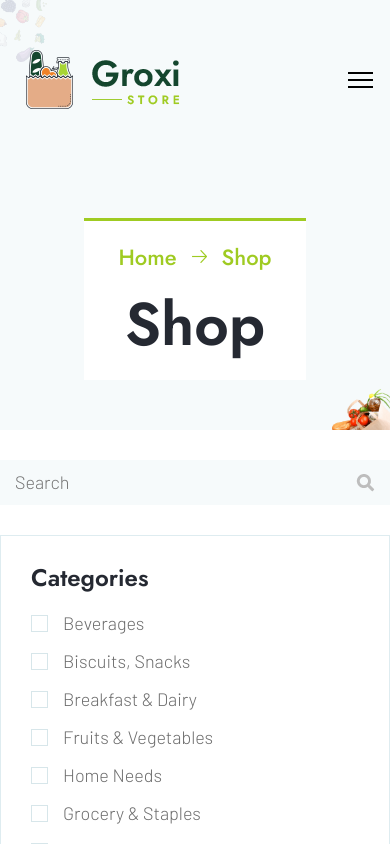
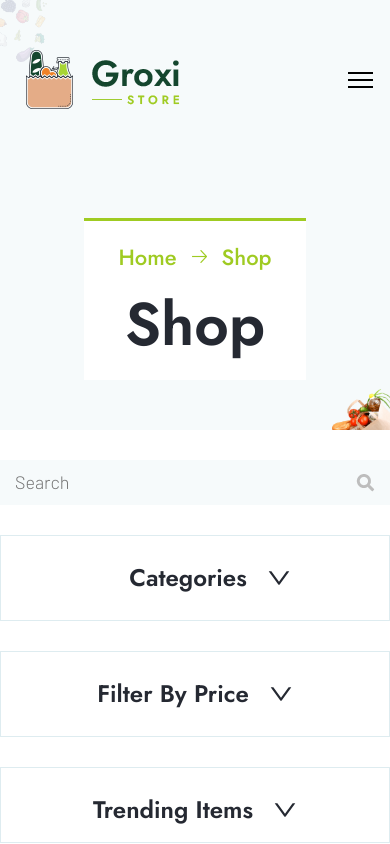
Before and after one commit to ilya-ozerov/groxi, a React (Create React App) app: page /shop in a window 390 px wide. Shown: the top 844 px of the page. Built offline with nearby package versions, Linux system fonts and the light colour scheme.

Commit message:
Added Collapses

```diff
--- a/src/сomponents/pages/ShopPage/ShopSection/ShopSidebar/ShopSidebar.scss
+++ b/src/сomponents/pages/ShopPage/ShopSection/ShopSidebar/ShopSidebar.scss
@@ -17,6 +17,18 @@
         padding: 30px 0px 30px 30px;
         border: 1px solid #deecf0;
         margin-bottom: 30px;
+        @media (max-width: 830px) {
+            display: none;
+        }
+    }
+    &__mobile-categories {
+        display: none;
+        @media (max-width: 830px) {
+            display: block;
+            padding: 30px 0px 30px 30px;
+            border: 1px solid #deecf0;
+            margin-bottom: 30px;
+        }
     }
     &__list {
         li {
@@ -40,6 +52,29 @@
         padding: 30px;
         border: 1px solid #deecf0;
         margin-bottom: 30px;
+        @media (max-width: 830px) {
+            display: none;
+        }
+    }
+    &__mobile-filter {
+        display: none;
+        @media (max-width: 830px) {
+            display: block;
+            padding: 30px;
+            border: 1px solid #deecf0;
+            margin-bottom: 30px;
+        }
+    }
+    &__trending {
+        @media (max-width: 830px) {
+            display: none;
+        }
+    }
+    &__mobile-trending {
+        display: none;
+        @media (max-width: 830px) {
+            display: block;
+        }
     }
     &__slider {
         .ant-slider-rail {
--- a/src/сomponents/pages/ShopPage/ShopSection/ShopSidebar/ShopSidebar.tsx
+++ b/src/сomponents/pages/ShopPage/ShopSection/ShopSidebar/ShopSidebar.tsx
@@ -1,4 +1,4 @@
-import React, { CSSProperties, useEffect, useState } from 'react';
+import React, { CSSProperties, useEffect, useLayoutEffect, useState } from 'react';
 import './ShopSidebar.scss';
 
 import { Rate, Slider } from 'antd';
@@ -8,6 +8,7 @@ import { selectCurrentFilter, selectTrending } from '../../../../../redux/produc
 import { useDispatch, useSelector } from 'react-redux';
 import { getTrendingProductsThunkCreator, productsActions } from '../../../../../redux/productsReducer';
 import { SidebarCategories } from './SidebarCategories/SidebarCategories';
+import { CollapseItem } from '../../../../common/Collapse/Collapse';
 
 const SidebarPriceFilter: React.FC<SidebarPriceFilterProps> = () => {
 
@@ -63,6 +64,7 @@ const SidebarPriceFilter: React.FC<SidebarPriceFilterProps> = () => {
   }
 
   return (
+    <React.Fragment>
       <div className="shop-sidebar__filter">
         <div className="shop-sidebar__title">Filter By Price</div>
         <div className="shop-sidebar__slider">
@@ -76,6 +78,21 @@ const SidebarPriceFilter: React.FC<SidebarPriceFilterProps> = () => {
 
         <span className="shop-sidebar__price-range">Price ${priceFilterValues[0]}-${priceFilterValues[1]}</span>
       </div>
+      <div className="shop-sidebar__mobile-filter">
+        <CollapseItem className="shop-sidebar__collapse" title="Filter By Price">
+          <div className="shop-sidebar__slider">
+            <Slider handleStyle={[handleStyle1, handleStyle2]}
+              trackStyle={[trackStyle]} range={true} value={priceFilterValues} onChange={(value) => setPriceFilterValues(value)} />
+          </div>
+
+          <span className="shop-sidebar__button button">
+            <button onClick={submitPriceFilter}>filter</button>
+          </span>
+
+          <span className="shop-sidebar__price-range">Price ${priceFilterValues[0]}-${priceFilterValues[1]}</span>
+        </CollapseItem>
+      </div>
+    </React.Fragment>
   );
 }
 
@@ -123,9 +140,7 @@ export const ShopSidebar: React.FC<ShopSidebarPropsType> = (props) => {
     <div className="shop-sidebar">
 
       <SearchInput className="shop-sidebar__search" />
-
       <SidebarCategories />
-
       <SidebarPriceFilter />
 
       <div className="shop-sidebar__trending sidebar-trending">
@@ -138,6 +153,17 @@ export const ShopSidebar: React.FC<ShopSidebarPropsType> = (props) => {
         </div>
       </div>
 
+      <div className="shop-sidebar__mobile-trending sidebar-trending">
+        <CollapseItem title="Trending Items" className="shop-sidebar__collapse">
+          <div className="sidebar-trending__items">
+            {trendingItemsList}
+          </div>
+          <div className="sidebar-trending__button button">
+            <button>view more</button>
+          </div>
+        </CollapseItem>
+      </div>
+
     </div>
   );
 }
--- a/src/сomponents/pages/ShopPage/ShopSection/ShopSidebar/SidebarCategories/SidebarCategories.tsx
+++ b/src/сomponents/pages/ShopPage/ShopSection/ShopSidebar/SidebarCategories/SidebarCategories.tsx
@@ -6,6 +6,7 @@ import { TagType } from '../../../../../../types/types';
 import { selectCurrentFilter } from '../../../../../../redux/productsSelectors';
 import { useDispatch, useSelector } from 'react-redux';
 import { productsActions } from '../../../../../../redux/productsReducer';
+import { CollapseItem } from '../../../../../common/Collapse/Collapse';
 
 type SidebarCategoriesProps = {}
 export const SidebarCategories: React.FC<SidebarCategoriesProps> = (props) => {
@@ -34,7 +35,9 @@ export const SidebarCategories: React.FC<SidebarCategoriesProps> = (props) => {
 
   }, [categoriesFilter])
 
+
   return (
+    <React.Fragment>
       <div className="shop-sidebar__categories">
         <div className="shop-sidebar__title">Categories</div>
         <ul className="shop-sidebar__list">
@@ -88,5 +91,60 @@ export const SidebarCategories: React.FC<SidebarCategoriesProps> = (props) => {
           </li>
         </ul>
       </div>
+      <div className="shop-sidebar__mobile-categories">
+        <CollapseItem className="shop-sidebar__collapse" title="Categories">
+          <ul className="shop-sidebar__list">
+            <li>
+              <Checkbox className="shop-sidebar__checkbox" tagName="Beverages"
+                addCategory={addCategory} removeCategory={removeCategory} />
+            </li>
+            <li>
+              <Checkbox className="shop-sidebar__checkbox" tagName="Biscuits, Snacks"
+                addCategory={addCategory} removeCategory={removeCategory} />
+            </li>
+            <li>
+              <Checkbox className="shop-sidebar__checkbox" tagName="Breakfast & Dairy"
+                addCategory={addCategory} removeCategory={removeCategory} />
+            </li>
+            <li>
+              <Checkbox className="shop-sidebar__checkbox" tagName="Fruits & Vegetables"
+                addCategory={addCategory} removeCategory={removeCategory} />
+            </li>
+            <li>
+              <Checkbox className="shop-sidebar__checkbox" tagName="Home Needs"
+                addCategory={addCategory} removeCategory={removeCategory} />
+            </li>
+            <li>
+              <Checkbox className="shop-sidebar__checkbox" tagName="Grocery & Staples"
+                addCategory={addCategory} removeCategory={removeCategory} />
+            </li>
+            <li>
+              <Checkbox className="shop-sidebar__checkbox" tagName="Home & Kitchen"
+                addCategory={addCategory} removeCategory={removeCategory} />
+            </li>
+            <li>
+              <Checkbox className="shop-sidebar__checkbox" tagName="Household Needs"
+                addCategory={addCategory} removeCategory={removeCategory} />
+            </li>
+            <li>
+              <Checkbox className="shop-sidebar__checkbox" tagName="Meats, Frozen"
+                addCategory={addCategory} removeCategory={removeCategory} />
+            </li>
+            <li>
+              <Checkbox className="shop-sidebar__checkbox" tagName="Noodles, Sauces"
+                addCategory={addCategory} removeCategory={removeCategory} />
+            </li>
+            <li>
+              <Checkbox className="shop-sidebar__checkbox" tagName="Personal Care"
+                addCategory={addCategory} removeCategory={removeCategory} />
+            </li>
+            <li>
+              <Checkbox className="shop-sidebar__checkbox" tagName="Pet Care"
+                addCategory={addCategory} removeCategory={removeCategory} />
+            </li>
+          </ul>
+        </CollapseItem>
+      </div>
+    </React.Fragment>
   );
 }
```
Lines whose indentation alone changed are shown as unchanged.
